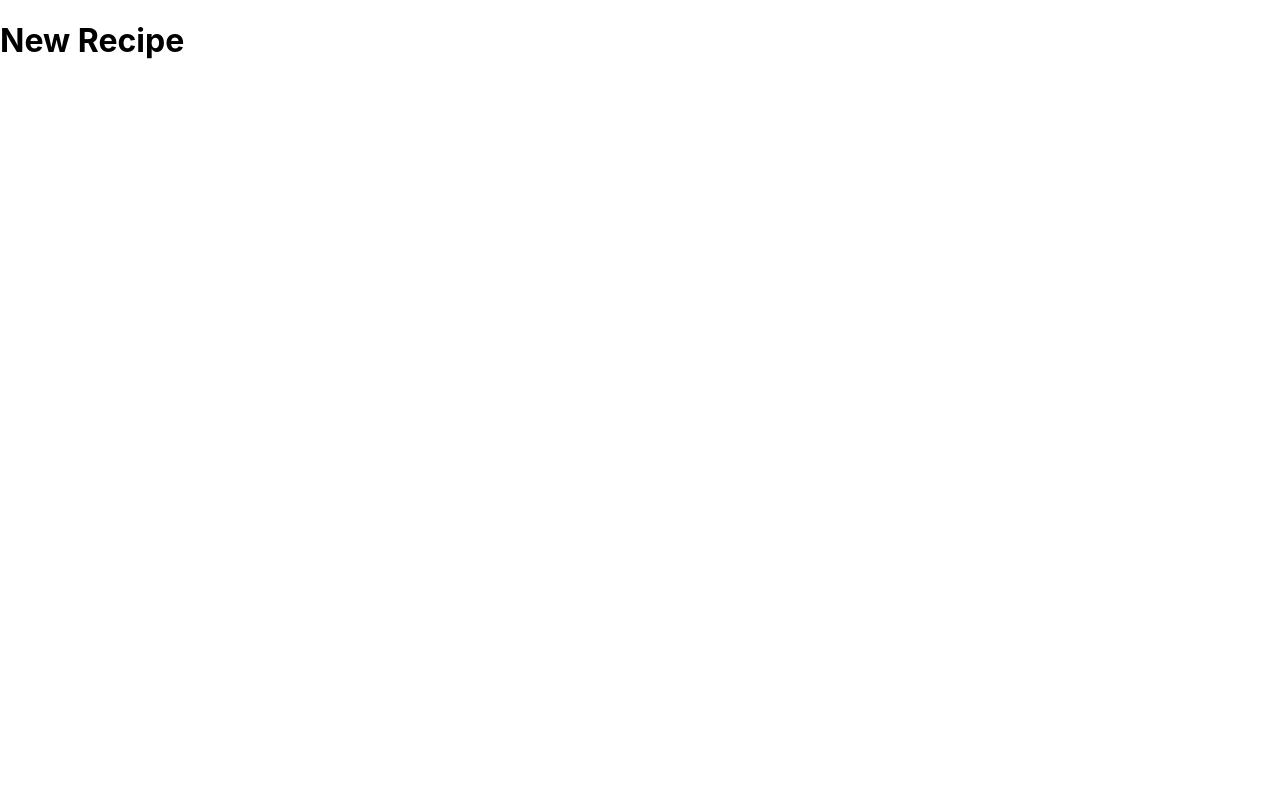
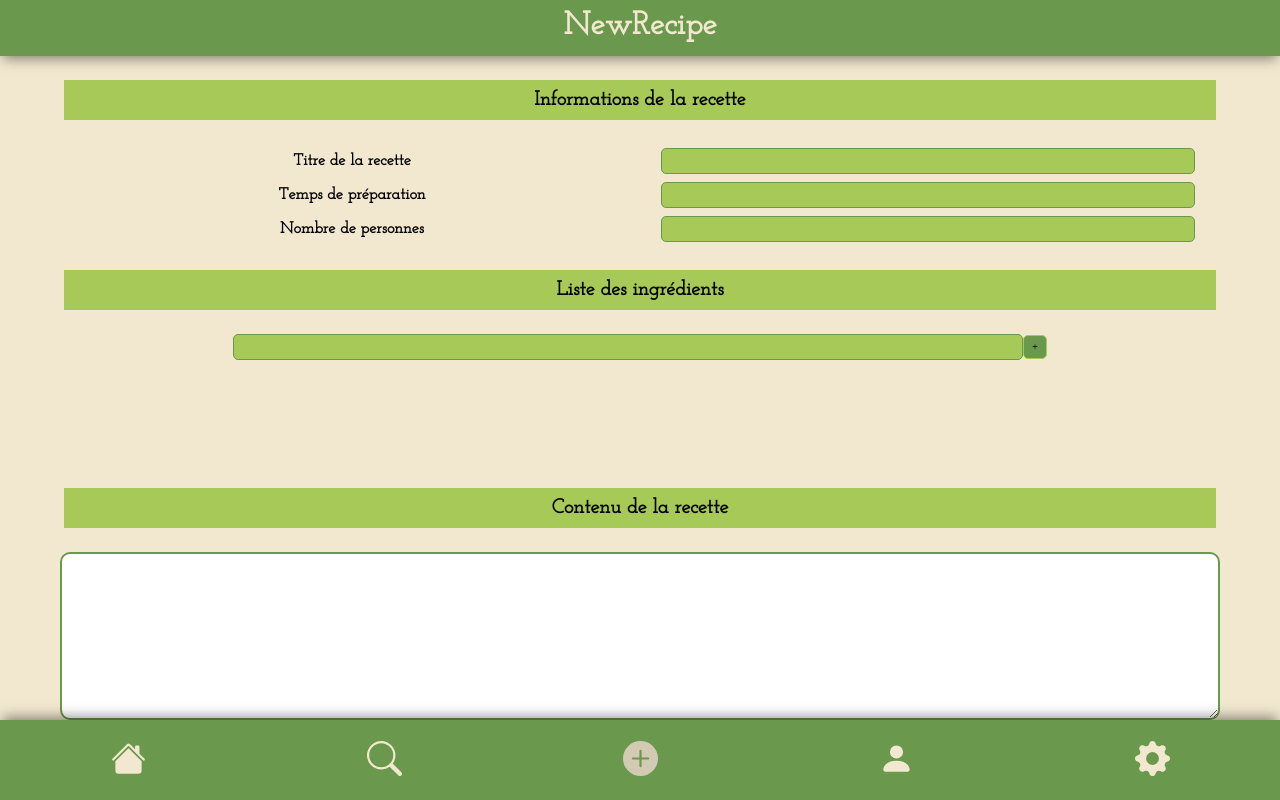
Before and after one commit to stbn1699/ShareCookbook, a React (Create React App) app in the folder app/: page /NewRecipe in a window 1280 px wide. Built offline with nearby package versions, Linux system fonts and the light colour scheme.

Commit message:
almost working new recipe, il manque validation, preview un peu d'interface

```diff
--- a/app/src/Components/BottomBar.tsx
+++ b/app/src/Components/BottomBar.tsx
@@ -48,7 +48,7 @@ function BottomBar(props: { activePage: string }) {
                 </button>
             </Link>
 
-            <Link to="/MainPage">
+            <Link to="/NewRecipe">
                 <button>
                     <BsPlusCircleFill style={{fontSize: '35px', color: `${plus}`}}/>
                 </button>
--- a/app/src/Components/Header.tsx
+++ b/app/src/Components/Header.tsx
@@ -9,21 +9,27 @@ function Header(props: { headerStyle: string }) {
     switch (props.headerStyle) {
         case "recipe":
             return (
-                <div>
+                <div className="bottom-bar-box">
                     <button className="goBack-button" onClick={() => {navigate(-1);}}>
                         <BsArrowLeftCircleFill style={{fontSize: '4vh', color: '#386641'}}/>
                     </button>
                 </div>
             );
+        case "NewRecipe":
+            return (
+                <div className="bottom-bar-box">
+                    <div className="header-title josefin-slab">NewRecipe</div>
+                </div>
+            );
         case "none":
             return (
-                <div>
+                <div className="bottom-bar-box">
 
                 </div>
             );
         default:
             return (
-                <div>
+                <div className="bottom-bar-box">
 
                 </div>
             );
--- a/app/src/Components/NewRecipe.tsx
+++ b/app/src/Components/NewRecipe.tsx
@@ -1,9 +1,89 @@
+import {useState} from "react";
+import Header from "./Header";
+import {BsDash, BsPlus} from "react-icons/bs";
+import BottomBar from "./BottomBar";
+import "../Styles/NewRecipe.css";
+
 function NewRecipe() {
-  return (
-    <div>
-      <h1>New Recipe</h1>
-    </div>
-  );
+    const [ingredients, setIngredients] = useState<string[]>([]);
+    const [inputValue, setInputValue] = useState("");
+    const [title, setTitle] = useState("");
+    const [prepTime, setPrepTime] = useState("");
+    const [numPeople, setNumPeople] = useState("");
+
+    const addIngredientValueChange = (event: React.ChangeEvent<HTMLInputElement>) => {
+        setInputValue(event.target.value);
+    };
+
+    const addIngredient = () => {
+        if (!ingredients.includes(inputValue) && inputValue !== null && inputValue !== "") {
+            setIngredients([...ingredients, inputValue]);
+        }
+        setInputValue("");
+    };
+
+    const removeIngredient = (index: number) => {
+        setIngredients(ingredients.filter((_, i) => i !== index));
+    };
+
+    const resetRecipe = () => {
+        setIngredients([]);
+        setInputValue("");
+        setTitle("");
+        setPrepTime("");
+        setNumPeople("");
+    };
+
+    return (
+        <div className="application-page">
+            <div className="application-header">
+                <Header headerStyle="NewRecipe"/>
+            </div>
+            <div className="application-page-content">
+                <div className="NewRecipe-section josefin-slab">
+                    <div className="NewRecipe-title">Informations de la recette</div>
+                    <div className="NewRecipe-infos-input-box">
+                        <div className="NewRecipe-infos-input-labels">
+                            <label>Titre de la recette</label>
+                            <label>Temps de préparation</label>
+                            <label>Nombre de personnes</label>
+                        </div>
+                        <div className="NewRecipe-infos-input-inputs">
+                            <input type="text" value={title} onChange={(e) => setTitle(e.target.value)}/>
+                            <input type="number" value={prepTime} onChange={(e) => setPrepTime(e.target.value)}/>
+                            <input type="number" value={numPeople} onChange={(e) => setNumPeople(e.target.value)}/>
+                        </div>
+                    </div>
+                </div>
+                <div className="NewRecipe-section josefin-slab">
+                    <div className="NewRecipe-title">Liste des ingrédients</div>
+                    <div className="NewRecipe-ingredients-input-box">
+                        <input className="NewRecipe-ingredient-input" type="text" value={inputValue}
+                               onChange={addIngredientValueChange}/>
+                        <button className="NewRecipe-add-button" onClick={addIngredient}><BsPlus/></button>
+                    </div>
+                    <div className="NewRecipe-ingredients-preview-box">
+                        {ingredients.map((ingredient, index) => (
+                            <div key={index} className="NewRecipe-ingredient-preview">
+                                <button className="NewRecipe-suppr-button" onClick={() => removeIngredient(index)}><BsDash/></button>
+                                <div className="NewRecipe-ingredient-previev-text" onClick={() => removeIngredient(index)}>{ingredient}</div>
+                            </div>
+                        ))}
+                    </div>
+                </div>
+                <div className="NewRecipe-section josefin-slab">
+                    <div className="NewRecipe-title">Contenu de la recette</div>
+                    <div className="NewRecipe-content-textarea-box">
+                        <textarea className="NewRecipe-content-textarea" name="" id=""></textarea>
+                    </div>
+                </div>
+                <button onClick={resetRecipe}>Reset</button>
+            </div>
+            <div className="application-bottomBar">
+                <BottomBar activePage="3"/>
+            </div>
+        </div>
+    );
 }
 
 export default NewRecipe;
--- a/app/src/Components/Recipe.tsx
+++ b/app/src/Components/Recipe.tsx
@@ -66,7 +66,7 @@ function Recipe() {
             <div className="application-header">
                 <Header headerStyle="recipe"/>
             </div>
-            <div className="application-page-content">
+            <div className="application-page-content application-page-content-recipe">
                 <div className="recipe-header">
                     <div className="recipe-title josefin-slab">
                         {publication && publication.title}
--- a/app/src/Styles/Header.css
+++ b/app/src/Styles/Header.css
@@ -1,3 +1,18 @@
+.bottom-bar-box{
+    display: flex;
+    height: 6.5vh;
+    display: flex;
+}
 .goBack-button{
     margin: 1.25vh;
 }
+.header-title{
+    font-size: 2em;
+    margin: 1.25vh;
+    display: flex;
+    justify-content: center;
+    align-items: center;
+    font-weight: bold;
+    color: #f2e8cf;
+    width: 100vw;
+}
--- /dev/null
+++ b/app/src/Styles/NewRecipe.css
@@ -0,0 +1,120 @@
+.NewRecipe-section .NewRecipe-title{
+    width: 90vw;
+    height: 5vh;
+    background-color: #A7C957;
+    margin: 3vh 5vw;
+    font-weight: bold;
+    font-size: 1.25em;
+    display: flex;
+    justify-content: center;
+    align-items: center;
+}
+.NewRecipe-infos-input-box{
+    width: 90vw;
+    margin: 0 5vw;
+    display: flex;
+}
+.NewRecipe-infos-input-labels, .NewRecipe-infos-input-inputs {
+    display: flex;
+    flex-direction: column;
+    justify-content: space-around;
+    width: 100%;
+    align-items: center;
+    >*{
+        display: flex;
+        align-items: center;
+        height: 3vh;
+        justify-content: center;
+        margin: 0.5vh 0;
+    }
+}
+.NewRecipe-infos-input-labels{
+    font-weight: bold;
+}
+input{
+    height: 3vh;
+    background: #A7C957;
+    border: 1px solid #6A994E;
+    border-radius: 5px;
+    padding: 0 10px;
+    font-weight: bold;
+    width: 40vw;
+}
+.NewRecipe-ingredient-input{
+    width: 60vw;
+    display: flex;
+    justify-content: space-between;
+    align-items: center;
+}
+.NewRecipe-ingredient-preview{
+    font-weight: bold;
+    display: flex;
+    margin: 0 1vw;
+}
+.NewRecipe-add-button{
+    height: 3vh;
+    background: #6A994E;
+    border: 1px solid #A7C957;
+    border-radius: 5px;
+    font-weight: bold;
+    width: 3vh;
+    display: flex;
+    justify-content: center;
+    align-items: center;
+    margin: 1px 0;
+}
+.NewRecipe-suppr-button{
+    height: 3vh;
+    border: 1px solid #A7C957;
+    border-radius: 5px;
+    font-weight: bold;
+    width: 3vh;
+    display: flex;
+    justify-content: center;
+    align-items: center;
+    margin: 1px 0;
+    background-color: darkred;
+    color: #f2e8cf;
+}
+.NewRecipe-ingredients-input-box{
+    width: 90vw;
+    margin: 0 5vw;
+    display: flex;
+    justify-content: center;
+}
+.NewRecipe-ingredient-previev-text{
+    height: 3vh;
+    background: #A7C957;
+    border: 1px solid #6A994E;
+    border-radius: 5px;
+    display: flex;
+    justify-content: center;
+    flex-direction: column;
+    align-items: center;
+    padding: 0 2vw;
+}
+.NewRecipe-ingredients-preview-box{
+    width: 80vw;
+    margin: 5vw 10vw;
+    display: flex;
+    align-items: center;
+    flex-wrap: wrap;
+    justify-content: center;
+}
+.NewRecipe-content-textarea-box{
+    width: 90vw;
+    margin: 0 5vw;
+    display: flex;
+    flex-direction: column;
+    align-items: center;
+}
+.NewRecipe-content-textarea{
+    width: 90vw;
+    margin: 0 5vw;
+    display: flex;
+    flex-direction: column;
+    align-items: center;
+    min-height: 20vh;
+    border: 2px solid #6A994E;
+    border-radius: 10px;
+}
--- a/app/src/Styles/Recipe.css
+++ b/app/src/Styles/Recipe.css
@@ -46,7 +46,7 @@
 .recipe-content li, .recipe-content p{
     font-size: 1.2em;
 }
-.application-page-content {
+.application-page-content-recipe {
     display: flex;
     flex-direction: column;
     justify-content: space-between;
```
